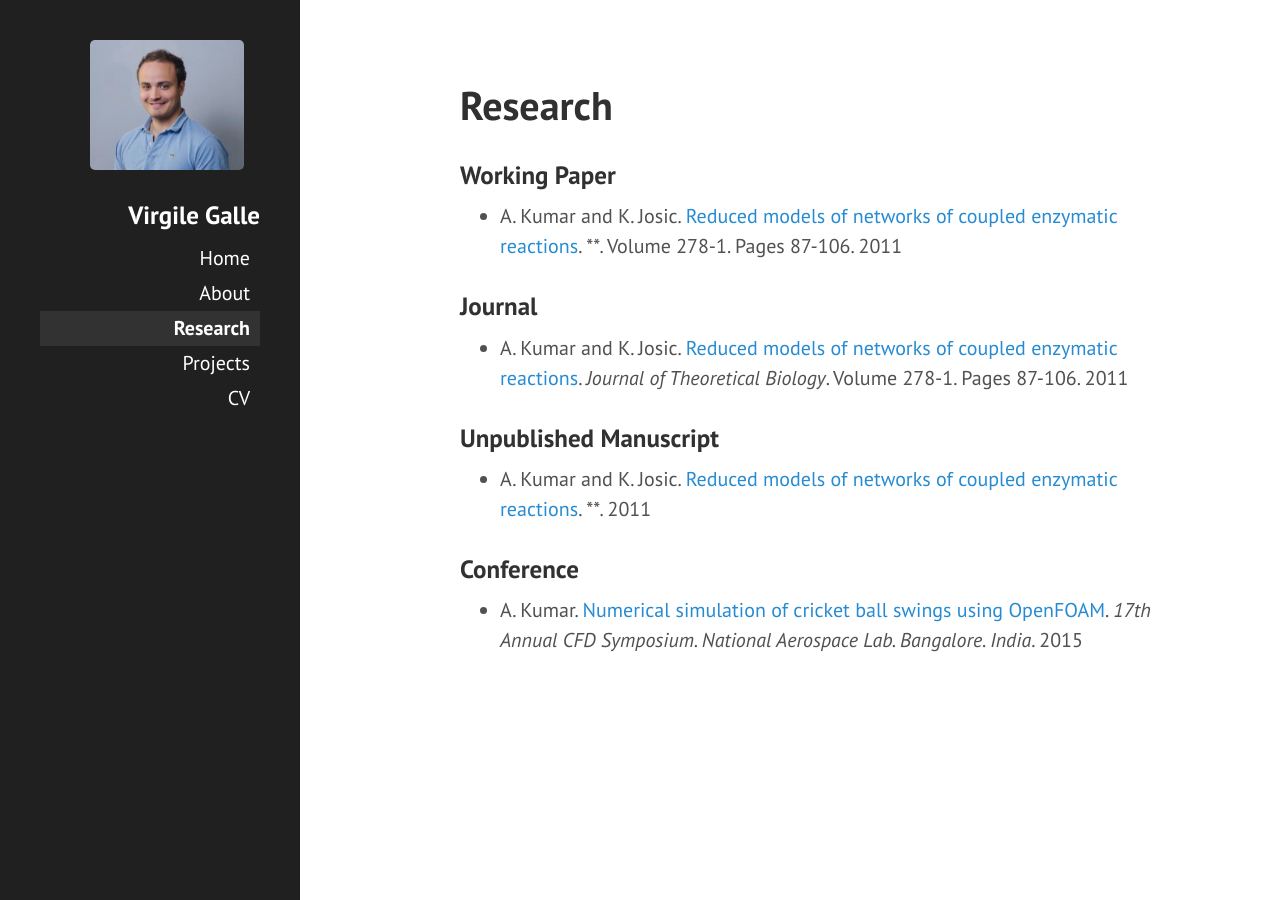
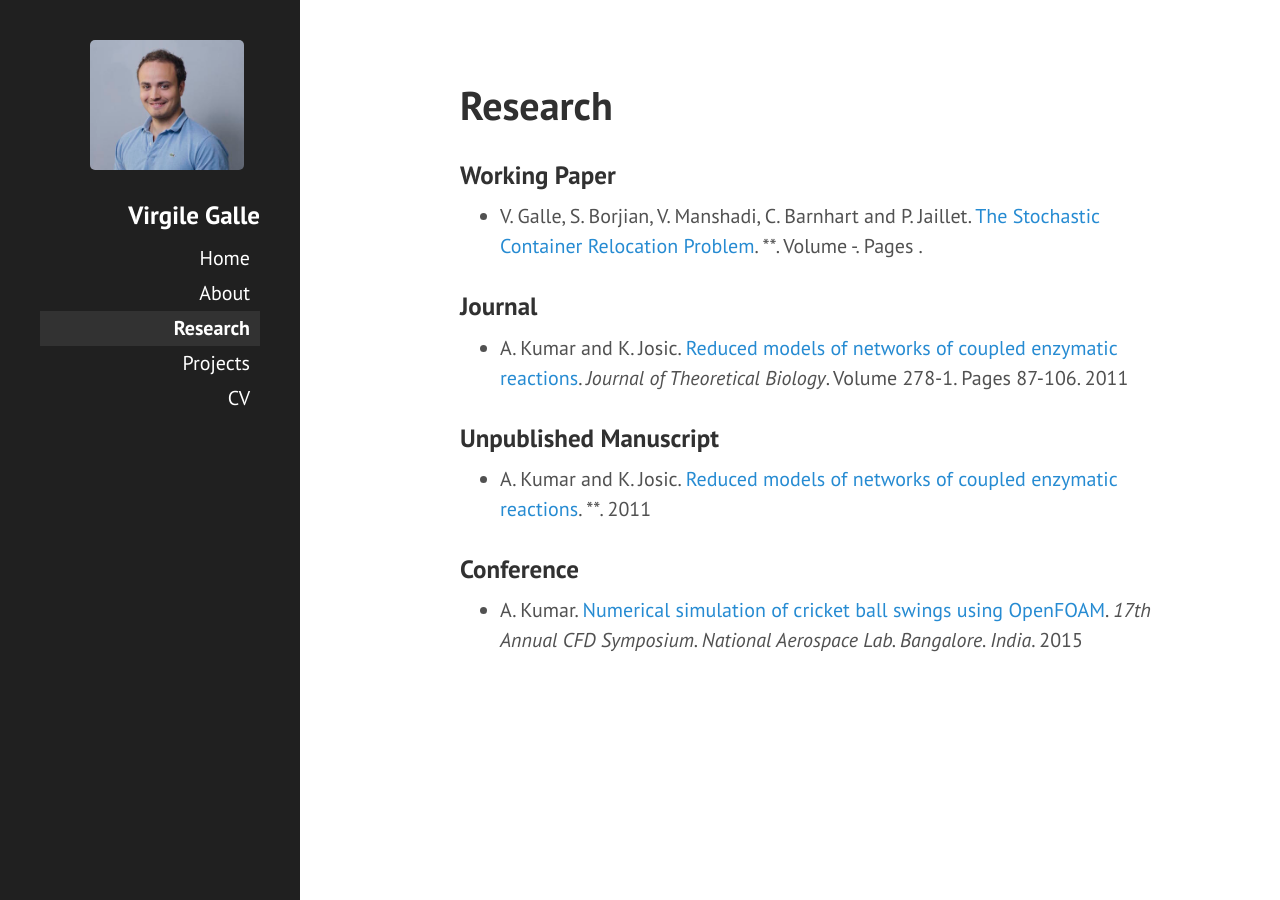
Before and after one commit to vgalle/vgalle.github.io, a Jekyll site: the page built from research/index.md, in a window 1280 px wide. Built offline with Jekyll 4.4.1, drawn with Linux system fonts in a browser that asks for light colours.

Commit message:
working_paper_1

```diff
--- a/_data/publications.yml
+++ b/_data/publications.yml
@@ -1,14 +1,13 @@
 working_paper:
 
-- title: "Reduced models of networks of coupled enzymatic reactions"
-  author: "A. Kumar and K. Josic"
-  journal: "Journal of Theoretical Biology"
-  volume: "278"
-  number: "1"
-  pages: "87-106"
-  year: "2011"
-  publisher: "Elsevier"
-  url: "http://www.sciencedirect.com/science/article/pii/S0022519311001275"
+- title: "The Stochastic Container Relocation Problem"
+  author: "V. Galle, S. Borjian, V. Manshadi, C. Barnhart and P. Jaillet"
+  journal: "Transportations Science"
+  volume: ""
+  number: ""
+  pages: ""
+  year: ""
+  url: "files/TheStochasticContainerRelocationProblem.pdf"
 
 journal:
 
```
